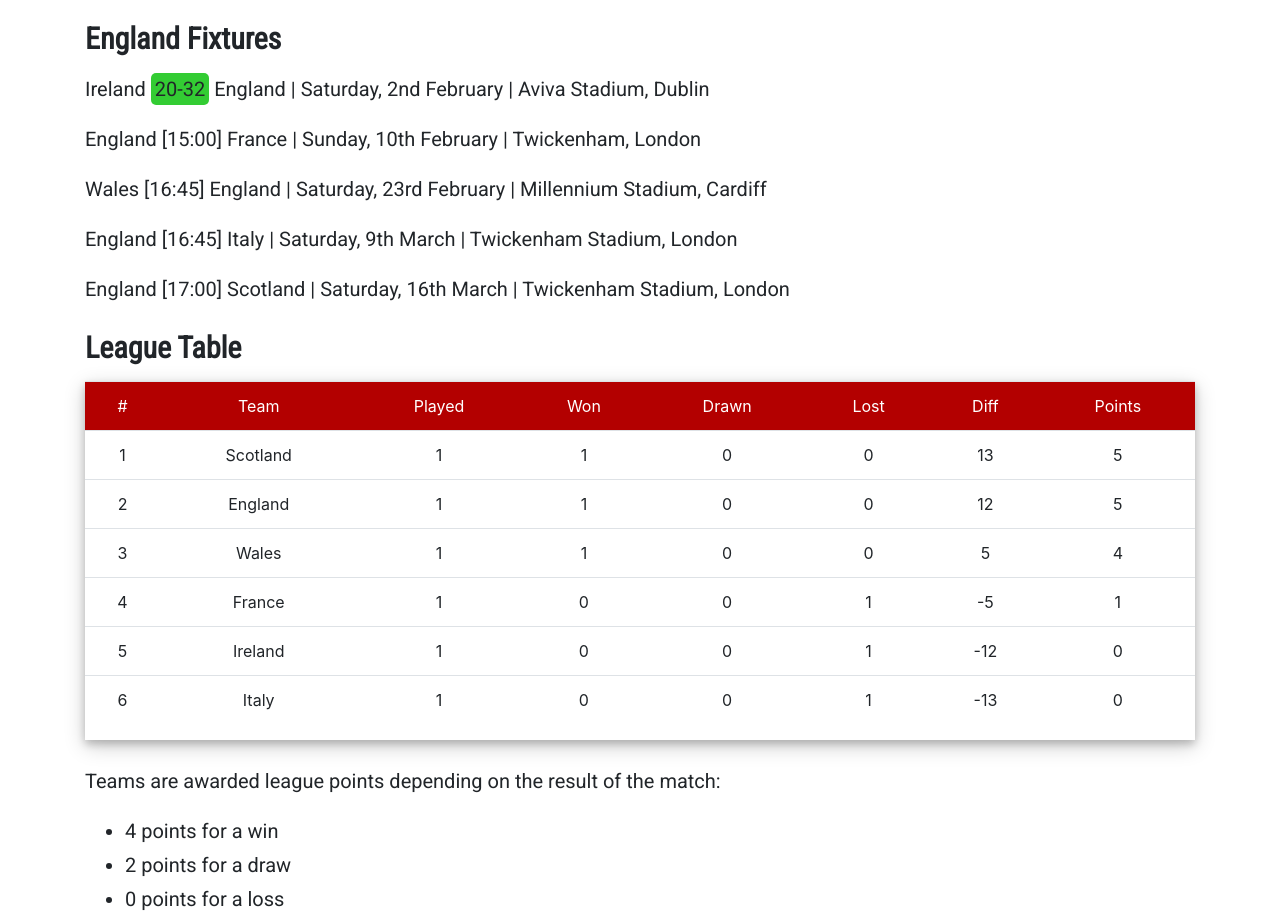
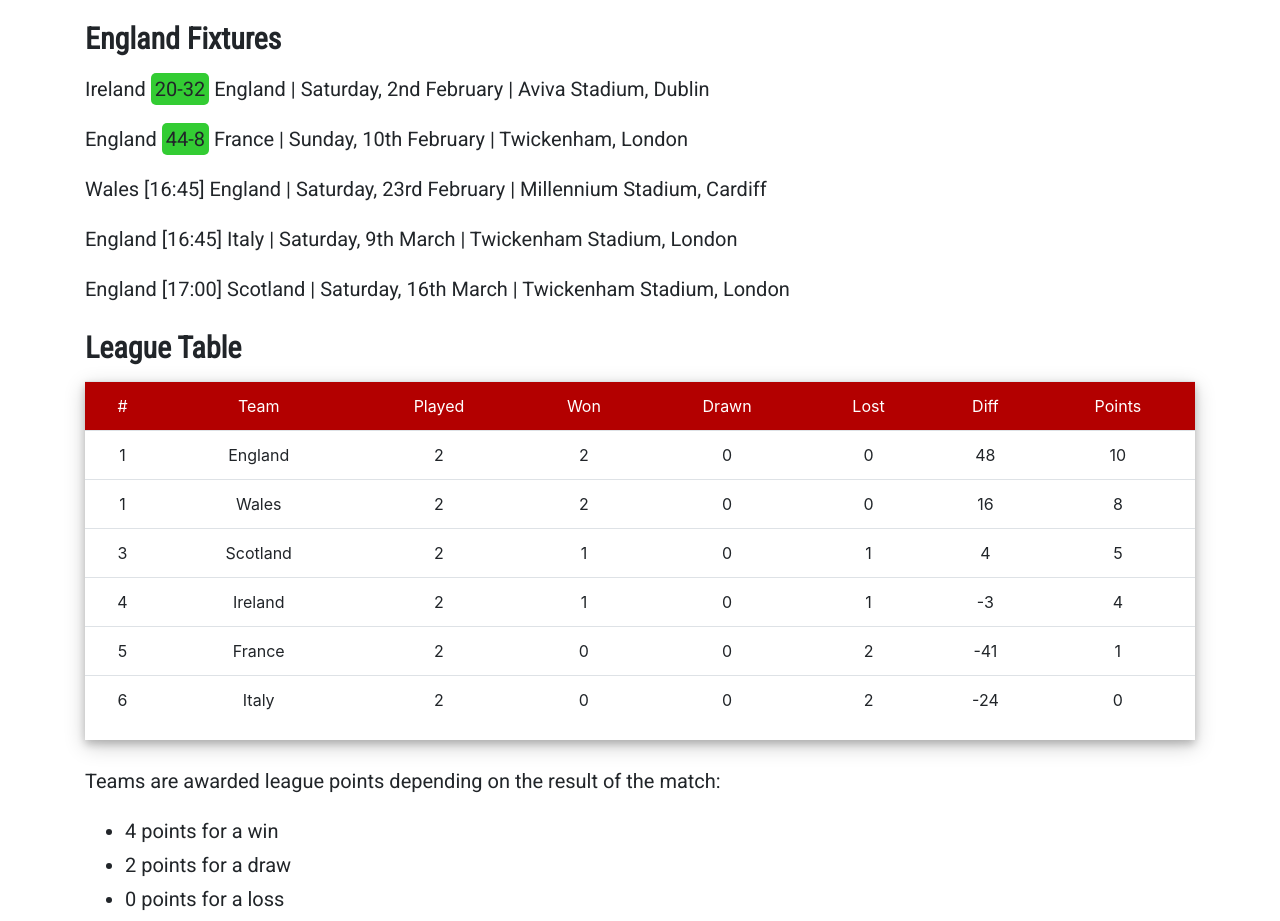
Before and after one commit to Matty1515/Matty1515.github.io, a plain HTML site: page england/six_nations.html in a window 1280 px wide. Shown: the part 1867-2788 px from the top of the page. Drawn offline with nearby package versions, Linux system fonts and the light colour scheme.

Commit message:
Six Nations Games Round 2

```diff
--- a/england/six_nations.html
+++ b/england/six_nations.html
@@ -108,7 +108,7 @@ https://codepen.io/NielsVoogt/pen/MbMMxv/ -->
 			GET RID OF [NEW] BADGE IN INDEX.HTML -->
 		<div id="fixtures">
 			<p>Ireland <span class="england-win">20-32</span> England | Saturday, 2nd February | Aviva Stadium, Dublin</p>
-			<p>England [15:00] France | Sunday, 10th February | Twickenham, London</p>
+			<p>England <span class="england-win">44-8</span> France | Sunday, 10th February | Twickenham, London</p>
 			<p>Wales [16:45] England | Saturday, 23rd February | Millennium Stadium, Cardiff</p>
 			<p>England [16:45] Italy | Saturday, 9th March | Twickenham Stadium, London</p>
 			<p>England [17:00] Scotland | Saturday, 16th March | Twickenham Stadium, London</p>
@@ -135,62 +135,62 @@ https://codepen.io/NielsVoogt/pen/MbMMxv/ -->
 		    <tbody>
 				<tr>
 					<td>1</td>
+					<td>England</td>
+					<td>2</td>
+					<td>2</td>
+					<td>0</td>
+					<td>0</td>
+					<td>48</td>
+					<td>10</td>
+				</tr>
+				<tr>
+					<td>1</td>
+					<td>Wales</td>
+					<td>2</td>
+					<td>2</td>
+					<td>0</td>
+					<td>0</td>
+					<td>16</td>
+					<td>8</td>
+				</tr>
+				<tr>
+					<td>3</td>
 					<td>Scotland</td>
-					<td>1</td>
+					<td>2</td>
 					<td>1</td>
 					<td>0</td>
-					<td>0</td>
-					<td>13</td>
+					<td>1</td>
+					<td>4</td>
 					<td>5</td>
 				</tr>
 				<tr>
+					<td>4</td>
+					<td>Ireland</td>
 					<td>2</td>
-					<td>England</td>
-					<td>1</td>
 					<td>1</td>
 					<td>0</td>
-					<td>0</td>
-					<td>12</td>
-					<td>5</td>
-				</tr>
-				<tr>
-					<td>3</td>
-					<td>Wales</td>
 					<td>1</td>
-					<td>1</td>
-					<td>0</td>
-					<td>0</td>
-					<td>5</td>
+					<td>-3</td>
 					<td>4</td>
 				</tr>
 				<tr>
-					<td>4</td>
+					<td>5</td>
 					<td>France</td>
-					<td>1</td>
+					<td>2</td>
 					<td>0</td>
 					<td>0</td>
+					<td>2</td>
+					<td>-41</td>
 					<td>1</td>
-					<td>-5</td>
-					<td>1</td>
-				</tr>
-				<tr>
-					<td>5</td>
-					<td>Ireland</td>
-					<td>1</td>
-					<td>0</td>
-					<td>0</td>
-					<td>1</td>
-					<td>-12</td>
-					<td>0</td>
 				</tr>
 				<tr>
 					<td>6</td>
 					<td>Italy</td>
-					<td>1</td>
+					<td>2</td>
 					<td>0</td>
 					<td>0</td>
-					<td>1</td>
-					<td>-13</td>
+					<td>2</td>
+					<td>-24</td>
 					<td>0</td>
 				</tr>
 		    </tbody>
```
